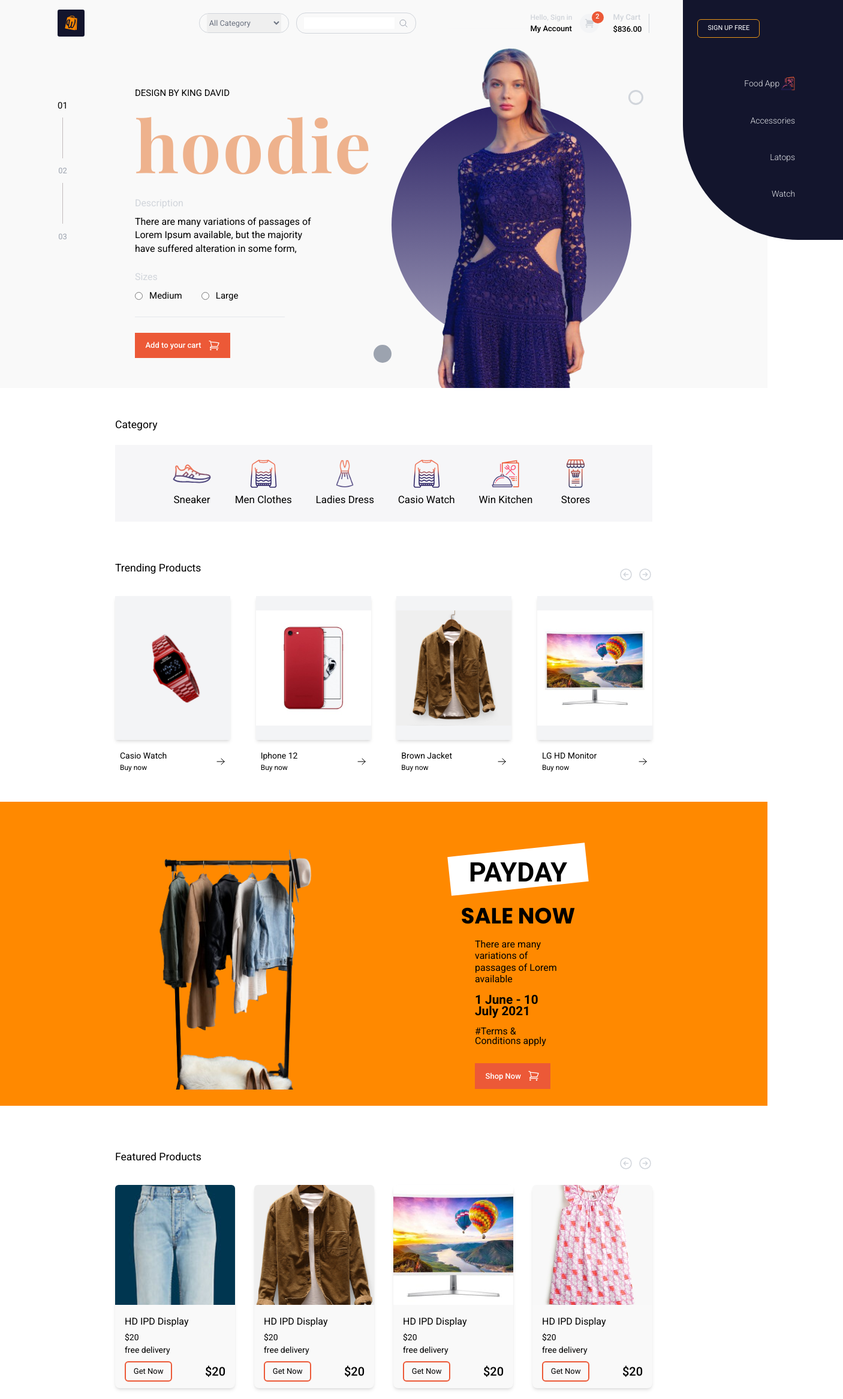
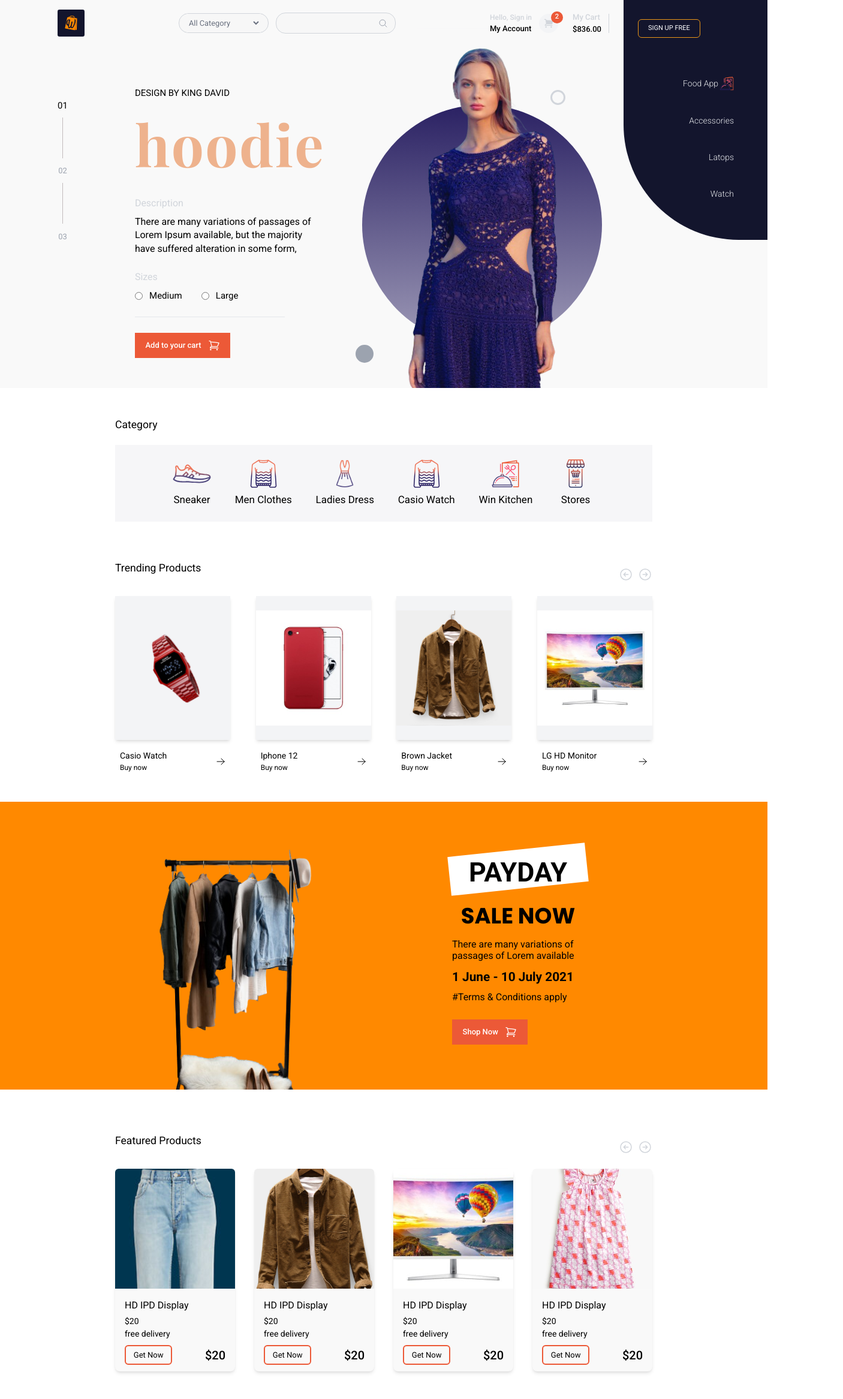
Before and after one commit to Tulasijoshua/winmart_frontend, a React (Vite) app: page / in a window 1280 px wide. Shown: the top 2333 px of the page at 60% size, 1406 px wide, since content can reach past the window. Built offline with nearby package versions, Linux system fonts and the light colour scheme; a web font is replaced by a local one.

Commit message:
Feat: laptop screen responsiveness

```diff
--- a/src/App.css
+++ b/src/App.css
@@ -11,7 +11,12 @@ body {
 }
 
 .maxContainer {
-  max-width: 100rem;
+  max-width: 80rem;
+  margin: 0 auto;
+}
+
+.maxHero {
+  max-width: 80rem;
   margin: 0 auto;
 }
 
--- a/src/components/Navbar.jsx
+++ b/src/components/Navbar.jsx
@@ -8,15 +8,15 @@ const Navbar = () => {
             <img className='w-full h-full ' src={logo} alt="" />
         </div>
         <div className='flex justify-center items-center gap-3'>
-            <div className='w-[150px] px-3 text-gray-500 border border-gray-300 rounded-2xl'>
-                <select className='w-full py-[7px] text-[0.8rem] border-none outline-none'>
+            <div className='w-[150px] px-3 text-gray-500 bg-[#F7F7F7] border border-gray-300 rounded-2xl'>
+                <select className='w-full py-[7px] text-[0.8rem] bg-[#F7F7F7] border-none outline-none'>
                     <option value="all_category" className=''>All Category</option>
                     <option value="men_clothes" className=''>Men Clothes</option>
                     <option value="ladies_dress" className=''>Ladies Dress</option>
                 </select>
             </div>
-            <div className='w-[200px] px-3 py-[7px] flex justify-between items-center  border border-gray-300 rounded-2xl'>
-                <input className='text-[0.8rem] border-none outline-none' type="text" />
+            <div className='w-[200px] px-3 py-[7px] flex justify-between items-center bg-[#F7F7F7] border border-gray-300 rounded-2xl'>
+                <input className='text-[0.8rem] border-none outline-none bg-[#F7F7F7]' type="text" />
                 <div>
                     <svg xmlns="http://www.w3.org/2000/svg" fill="none" viewBox="0 0 24 24" stroke-width="1.5" stroke="currentColor" class="w-4 h-4 text-gray-400">
                         <path stroke-linecap="round" stroke-linejoin="round" d="m21 21-5.197-5.197m0 0A7.5 7.5 0 1 0 5.196 5.196a7.5 7.5 0 0 0 10.607 10.607Z" />
--- a/src/pages/home/Home.jsx
+++ b/src/pages/home/Home.jsx
@@ -15,11 +15,11 @@ const Home = () => {
   return (
     <div className='w-full '>
         <div className='w-full pl-[5rem] flex items-start gap-2 bg-[#f9f9f9]'>
-            <div className='maxContainer flex-1 px-4'>
+            <div className='maxHero flex-1 px-4'>
                 <Navbar />
                 <HeroPage />
             </div>
-            <div className='w-[280px]'>
+            <div className='2xl:w-[260px] w-[240px]'>
                 <SignupFree />
             </div>
         </div>
--- a/src/pages/home/components/Available.jsx
+++ b/src/pages/home/components/Available.jsx
@@ -10,14 +10,14 @@ const Available = () => {
   return (
     <div className='maxContainer w-[70%] mx-auto py-[4.5rem] flex justify-between items-start gap-[3rem]'>
         <section className='flex-1 py-[3.5rem]'>
-            <h2 className='popp w-[500px] text-[3rem] font-bold uppercase leading-[4rem]'>Available stores on winmart</h2>
+            <h2 className='popp 2xl:w-[500px] w-[450px] 2xl:text-[3rem] text-[2.5rem] font-bold uppercase leading-[4rem]'>Available stores on winmart</h2>
             <p className='w-[350px] py-[1rem] text-[20px] leading-[1.8rem]'>Get 30% off on your first transaction using Winmart mobile app for now</p>
             <div className='pt-[3.5rem]'>
                 <CartButton title="View All" />
             </div>
         </section>
         <section className='flex-1'>
-            <div className='w-[80%] mx-auto grid grid-cols-2 gap-[2rem]'>
+            <div className='2xl:w-[80%] w-full mx-auto grid grid-cols-2 gap-[2rem]'>
                 <div className='w-[180px] h-[260px] relative flex flex-col justify-center items-center border-[3px] border-gray-200 rounded-lg bg-gradient-to-t from-[#FF890080] to-[#ff890010] border'>
                     <div className='w-[150px] h-[150px] border-[3px] border-gray-200 shadow-xl rounded-full mx-auto '>
                         <img className='w-[120px] h-[130px] pt-4 mx-auto object-cover' src={chop} alt="" />
--- a/src/pages/home/components/Download.jsx
+++ b/src/pages/home/components/Download.jsx
@@ -6,7 +6,7 @@ import mobileAds from '../items/mobile_ad.svg'
 
 const Download = () => {
   return (
-    <div className='w-full py-[3.5rem] bg-[#F6F6F8]'>
+    <div className='w-full mt-[5rem] py-[3.5rem] bg-[#F6F6F8]'>
         <div className='maxContainer w-[70%] mx-auto flex justify-between items-center'>
             <section>
                 <div className='w-fit relative'>
--- a/src/pages/home/components/Featured.jsx
+++ b/src/pages/home/components/Featured.jsx
@@ -37,7 +37,7 @@ const Featured = ({title}) => {
         },
     ]
   return (
-    <div className='maxContainer w-[70%] mx-auto pt-[4rem] pb-[2rem]'>
+    <div className='maxContainer w-[70%] mx-auto pt-[4rem] '>
         <div className='pb-[0.8rem] flex justify-between items-center'>
             <h2 className='text-[1.1rem] pb-[1.3rem]'>{title}</h2>
             <div className='flex justify-center items-center gap-[0.5rem]'>
--- a/src/pages/home/components/HeroPage.jsx
+++ b/src/pages/home/components/HeroPage.jsx
@@ -15,7 +15,7 @@ const HeroPage = () => {
       <div className='w-full flex justify-start items-center gap-3 '>
         <div className='w-[45%] pt-[0.7rem]'>
           <small className='text-[15px]  uppercase'>Design by King David</small>
-          <div className='playFair text-[7.5rem] text-[#EEB28D] leading-[9rem] font-bold tracking-wide'>hoodie</div>
+          <div className='playFair 2xl:text-[7.5rem] text-[6rem] text-[#EEB28D] 2xl:leading-[9rem] font-bold tracking-wide'>hoodie</div>
           <div className='w-[300px] py-[1rem]'>
             <small className='text-[16px] text-gray-300'>Description</small>
             <p className='py-[0.5rem] text-[16px] leading-[1.4rem] '>
@@ -40,12 +40,12 @@ const HeroPage = () => {
           </div>
         </div>
         <div className='flex-1'>
-          <div className='flex justify-end w-[450px]'>
+          <div className='flex justify-end 2xl:w-[450px] w-[350px]'>
             <div className='w-[25px] h-[25px] rounded-full border-[3px] border-gray-300'></div>
           </div>
           <div className='relative'>
-            <div className='w-[400px] h-[400px] m-auto rounded-full bg-gradient-to-b from-[#2A2163] to-[#2A216370]'></div>
-            <div className='absolute inset-y-0 left-1/2 -top-32 -translate-x-[55%] w-[400px] h-[600px] '>
+            <div className='2xl:w-[450px] w-[400px] 2xl:h-[450px] h-[400px] m-auto rounded-full bg-gradient-to-b from-[#2A2163] to-[#2A216370]'></div>
+            <div className='absolute inset-y-0 left-1/2 -top-32 -translate-x-[55%]  2xl:w-[430px] w-[400px] 2xl:h-[630px] h-[600px] '>
               <img className='w-full h-full object-cover' src={heroImg} alt="" />
             </div>
             <div className='w-[30px] h-[30px] rounded-full bg-gray-400'></div>
--- a/src/pages/home/components/Payday.jsx
+++ b/src/pages/home/components/Payday.jsx
@@ -8,10 +8,10 @@ const Payday = () => {
     <div className='w-full mb-2 pt-[5rem] bg-[#FF8900]'>
         <div className='maxContainer w-[70%] mx-auto flex justify-between '>
             <div className='flex-1'>
-                <img className='h-[400px]' src={payday} alt="" />
+                <img className='2xl:h-[420px] h-[400px]' src={payday} alt="" />
             </div>
             <div className='flex-1 '>
-                <div className='w-[50%] mx-auto flex flex-col justify-center items-center'>
+                <div className='w-[300px] mx-auto flex flex-col justify-center items-center'>
                     <div className='w-fit relative'>
                         <div className="w-[230px] h-[65px] px-[1.5rem] bg-white transform -rotate-6"></div>
                         <h2 className='absolute inset-y-0 left-1/2 -translate-x-1/2 top-1 text-[2.8rem] uppercase font-semibold'>PayDay</h2>
--- a/src/pages/home/components/SignupFree.jsx
+++ b/src/pages/home/components/SignupFree.jsx
@@ -3,9 +3,9 @@ import food from '../../../assets/images/food.svg'
 
 const SignupFree = () => {
   return (
-    <div className='w-full ml-[2rem] h-[400px] py-[2rem] px-[1.5rem] bg-[#13152D] rounded-bl-[12rem]'>
+    <div className='w-full ml-[rem] h-[400px] py-[2rem] px-[1.5rem] bg-[#13152D] rounded-bl-[12rem]'>
       <button className='text-white text-[11px] py-[0.4rem] px-[1rem] border border-[#E99517] uppercase rounded-md'>Sign up free</button>
-      <div className='pt-[4rem] px-[3.5rem] flex flex-col justify-center items-end gap-[2.5rem]'>
+      <div className='pt-[4rem] 2xl:px-[3.5rem] px-[2rem] flex flex-col justify-center items-end gap-[2.5rem]'>
         <div className=' flex justify-center items-center gap-[2px] text-white'>
           <div className='text-[14px] font-light text-gray-200'>Food App</div>
           <div className='w-[1.5rem] h-[1.5rem]'>
--- a/tailwind.config.js
+++ b/tailwind.config.js
@@ -16,12 +16,8 @@ export default {
       'md': '768px',
       // => @media (min-width: 768px) { ... }
 
-      'ml': '878px',
-
       'lg': '1024px',
       // => @media (min-width: 1024px) { ... }
-
-      'jh': '1150px',
 
       'xl': '1280px',
       // => @media (min-width: 1280px) { ... }
```
Also changed, not shown: src/components/Footer.jsx (+6 -6 lines), src/pages/home/components/Trending.jsx (+5 -5 lines).
